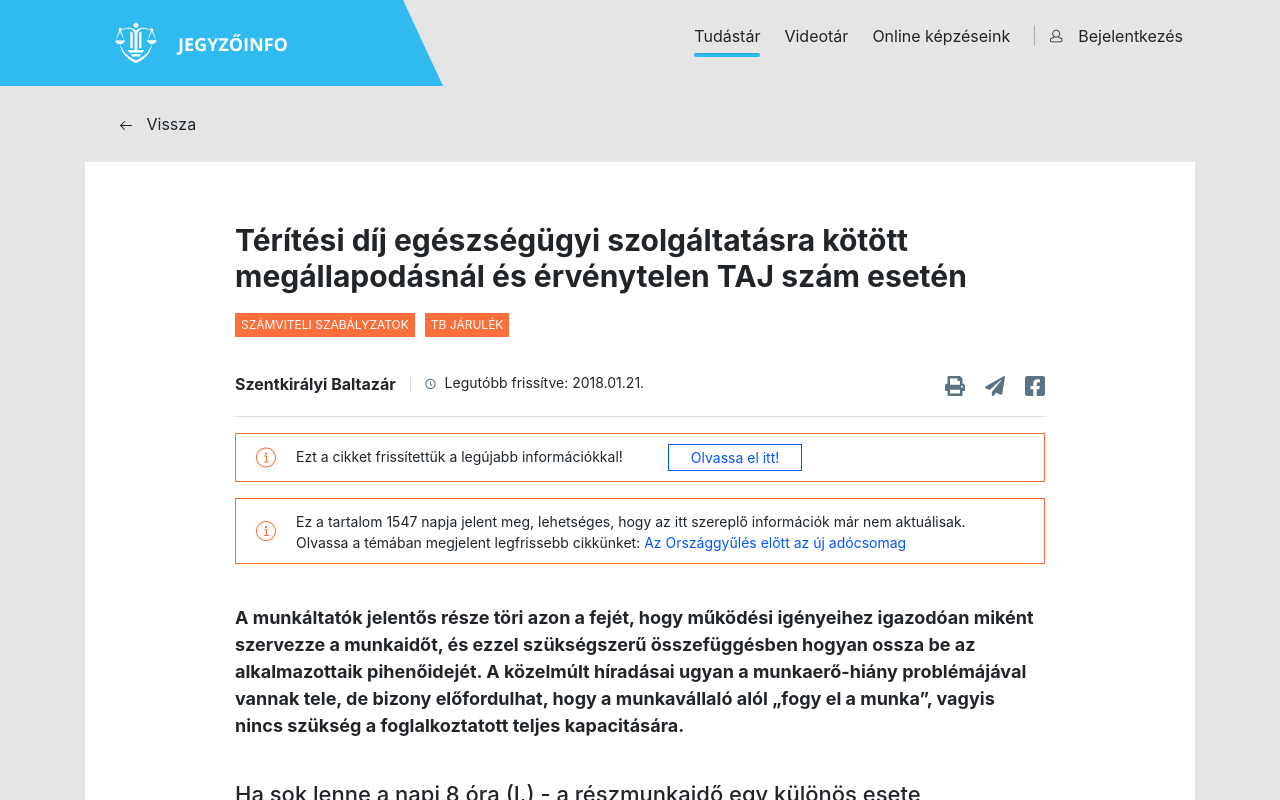
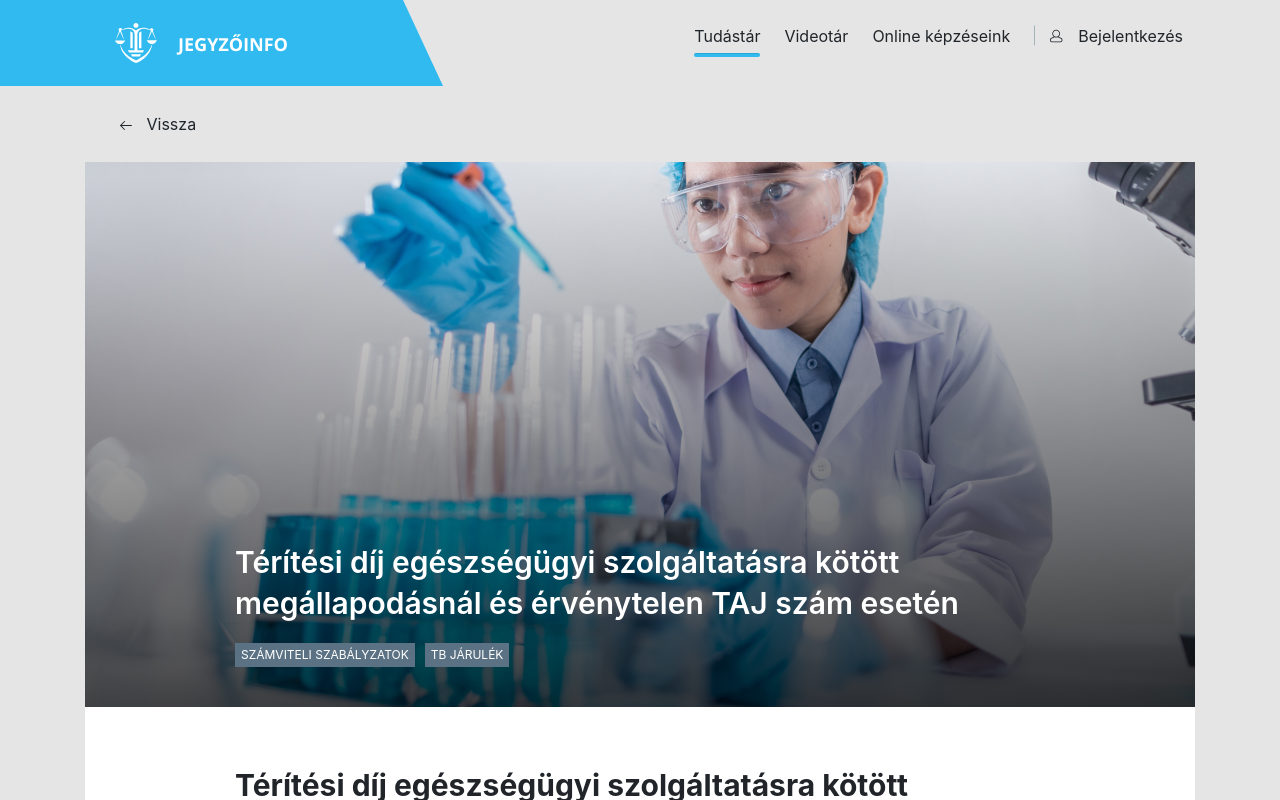
Before and after one commit to Kalamane264/Jinfo, an Angular app in the folder JegyzoInfo/ClientApp/: page /cikk in a window 1280 px wide. Shown: the top 800 px of the page. Built offline with nearby package versions, Linux system fonts and the light colour scheme.

Commit message:
ALLCIKKSDONE

```diff
--- a/JegyzoInfo/ClientApp/src/app/pages/article/article.component.html
+++ b/JegyzoInfo/ClientApp/src/app/pages/article/article.component.html
@@ -4,6 +4,21 @@
       <button class="backButton">
         Vissza
       </button>
+    </div>
+    <div class="bigPicture">
+      <div class="bottomStuff">
+        <h1>
+          Térítési díj egészségügyi szolgáltatásra kötött megállapodásnál és érvénytelen TAJ szám esetén
+        </h1>
+        <div class="labelsWrap">
+          <span>
+            számviteli szabályzatok
+          </span>
+          <span>
+            TB JÁRULÉK
+          </span>
+        </div>
+      </div>
     </div>
     <article>
       <h1>
--- a/JegyzoInfo/ClientApp/src/app/pages/article/article.component.scss
+++ b/JegyzoInfo/ClientApp/src/app/pages/article/article.component.scss
@@ -8,9 +8,54 @@
       align-content: center;
       height: 76px;
     }
+    .labelsWrap{
+      margin-top: 17px;
+      span{
+        font-size: 12px;
+        text-transform: uppercase;
+        display: inline-block;
+        background-color: $orange;
+        color: white;
+        padding: 3px 6px;
+        margin-right: 10px;
+        margin-bottom: 5px;
+      }
+    }
+    .bigPicture{
+      position: relative;
+      min-height: 545px;
+      background-image: url("/assets/pic/artex.jpg");
+      padding: 0 150px;
+      display: flex;
+      flex-direction: row;
+      align-items: flex-end;
+      .bottomStuff{
+        position: relative;
+        margin-bottom: 35px;
+        h1{
+          color: white;
+          font-weight: 600 !important;
+          line-height: 41px;
+        }
+        .labelsWrap{
+          span{
+            background-color: $darkBlue;
+          }
+        }
+      }
+      &::before{
+        content: "";
+        position: absolute;
+        top: 0;
+        right: 0;
+        bottom: 0;
+        left: 0;
+        background: linear-gradient(357.56deg, black -26.13%, rgba(0, 0, 0, 0) 97.08%);
+      }
+    }
     article{
       background-color: white;
-      padding: 60px 150px;
+      padding: 0 150px 60px 150px;
       margin-bottom: 160px;
       @media(max-width: 991px){
         padding-left: 30px;
@@ -18,22 +63,10 @@
       }
       h1{
         font-weight: 700 !important;
-      }
-      .labelsWrap{
-        margin-top: 17px;
-        span{
-          font-size: 12px;
-          text-transform: uppercase;
-          display: inline-block;
-          background-color: $orange;
-          color: white;
-          padding: 3px 6px;
-          margin-right: 10px;
-          margin-bottom: 5px;
-        }
+        padding-top: 60px;
       }
       .infosActions{
-        margin-top: 30px;
+        padding-top: 30px;
         padding-bottom: 20px;
         border-bottom: 1px solid $lightBorder;
         display: flex;
```
Also changed, not shown: JegyzoInfo/ClientApp/src/assets/pic/artex.jpg (added).
